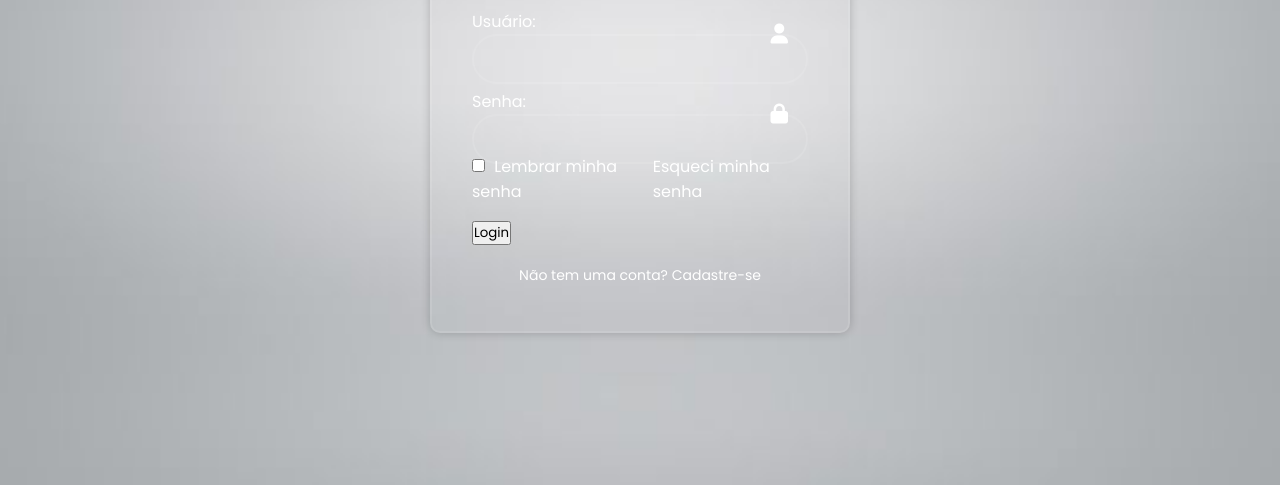
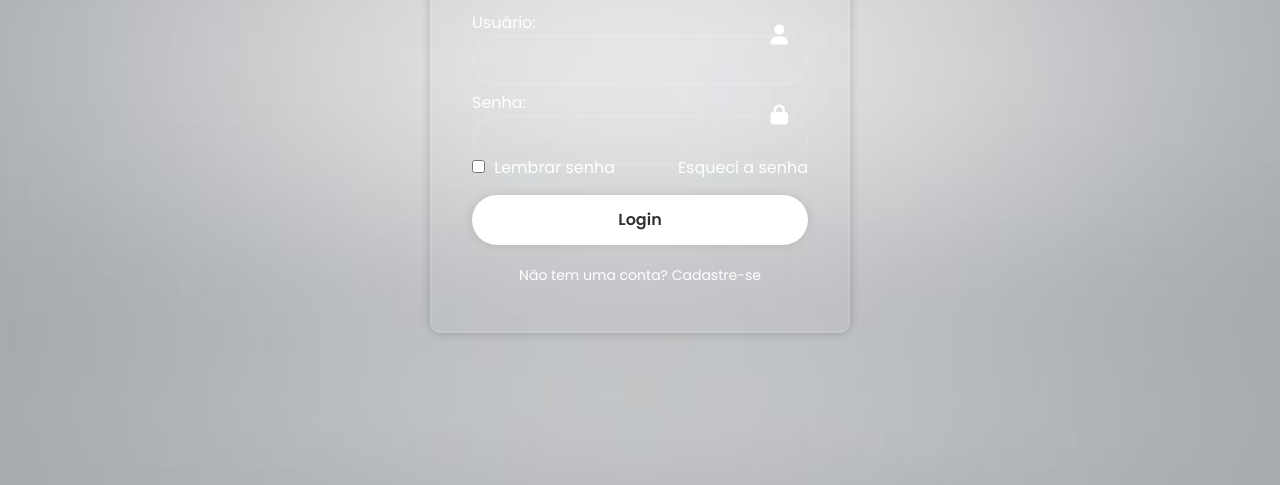
Before and after one commit to MariaEduardaNeves107/Projeto_Portal, a plain HTML site: page index.html in a window 1280 px wide. Shown: the part 315-800 px from the top of the page. Drawn offline with Linux system fonts and the light colour scheme.

```diff
--- a/index.html
+++ b/index.html
@@ -24,12 +24,12 @@
             <div class="remember-forgot">
                 <label>
                     <input type="checkbox">
-                    Lembrar minha senha
+                    Lembrar senha
                 </label>
-                <a href="#">Esqueci minha senha</a>
+                <a href="#">Esqueci a senha</a>
             </div>
 
-            <button type="submit">Login</button>
+            <button type="submit" class="login">Login</button>
 
             <div class = "register-link">
                 <p>Não tem uma conta? <a href="#">Cadastre-se</a></p>
```
Also changed, not shown: script.js (deleted).
